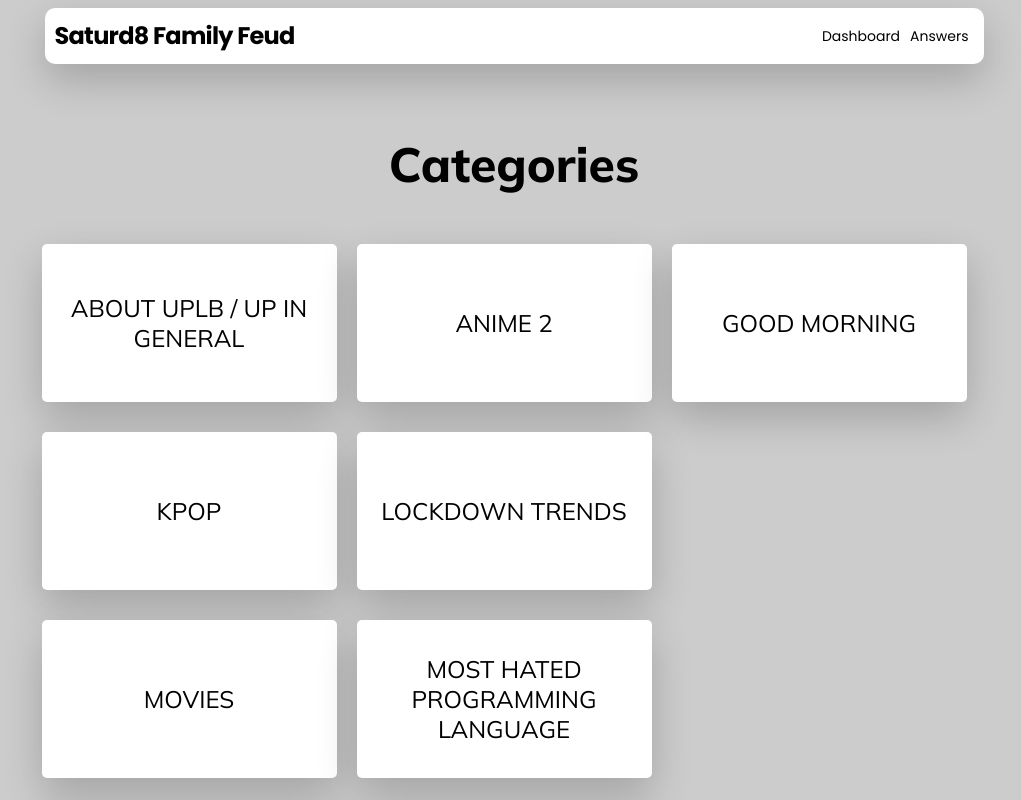
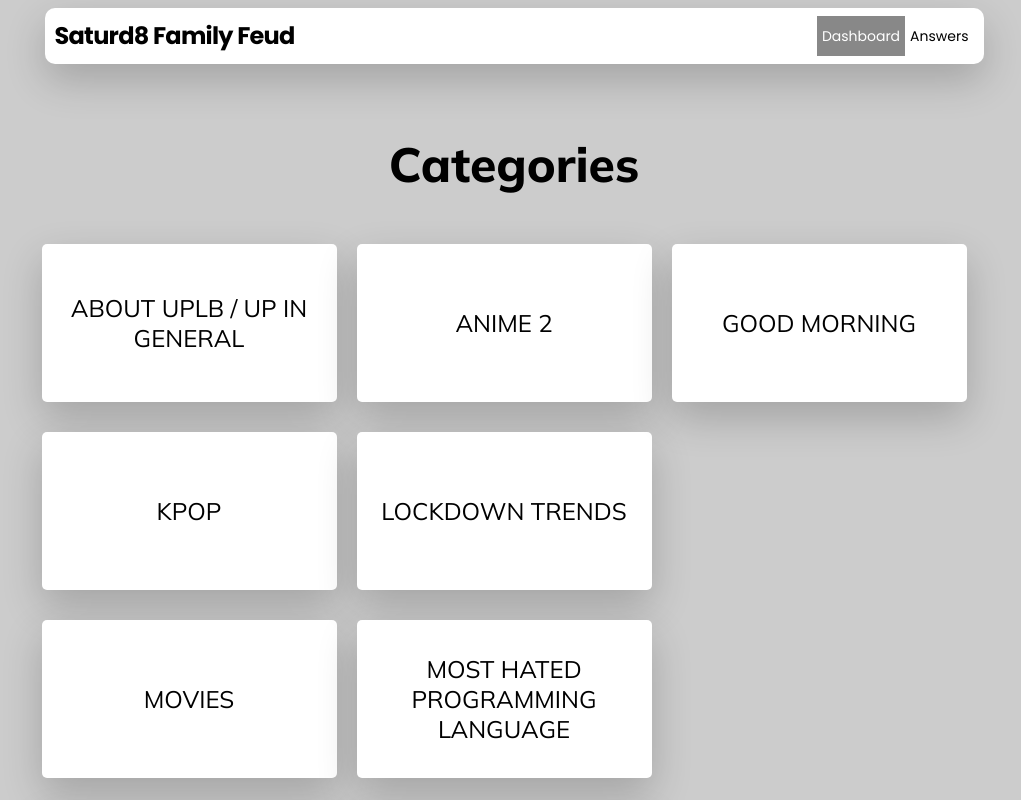
Before and after one commit to iisalazar/saturd8-fam-feud, a React (Create React App) app: page / in a window 1280 px wide. Shown: the top 800 px of the page, without its empty margins (126-1147 px from the left). Built offline with nearby package versions, Linux system fonts and the light colour scheme.

Commit message:
Added active class names and design fro Navbar items

```diff
--- a/src/components/molecules/Navbar/Navbar.scss
+++ b/src/components/molecules/Navbar/Navbar.scss
@@ -23,5 +23,9 @@ nav.navbar {
       background: #888;
       color: #fff;
     }
+    &.active {
+      background: #888;
+      color: #fff;
     }
   }
+}
--- a/src/components/molecules/Navbar/Navbar.tsx
+++ b/src/components/molecules/Navbar/Navbar.tsx
@@ -1,6 +1,6 @@
 import React from "react";
 import PropTypes from "prop-types";
-import { Link } from "react-router-dom";
+import { NavLink } from "react-router-dom";
 import "./Navbar.scss";
 
 interface Props {
@@ -14,12 +14,12 @@ function Navbar(props: Props) {
         <span className="logo-text">{props.logoText || "Logo"}</span>
       </div>
       <div className="right">
-				<Link to="/" className="item">
+        <NavLink exact to="/" className="item" activeClassName="active">
           Dashboard
-				</Link>
-				<Link to="/answers" className="item">
+        </NavLink>
+        <NavLink exact to="/answers" className="item" activeClassName="active">
           Answers
-				</Link>
+        </NavLink>
       </div>
     </nav>
   );
```
Lines whose indentation alone changed are shown as unchanged.
